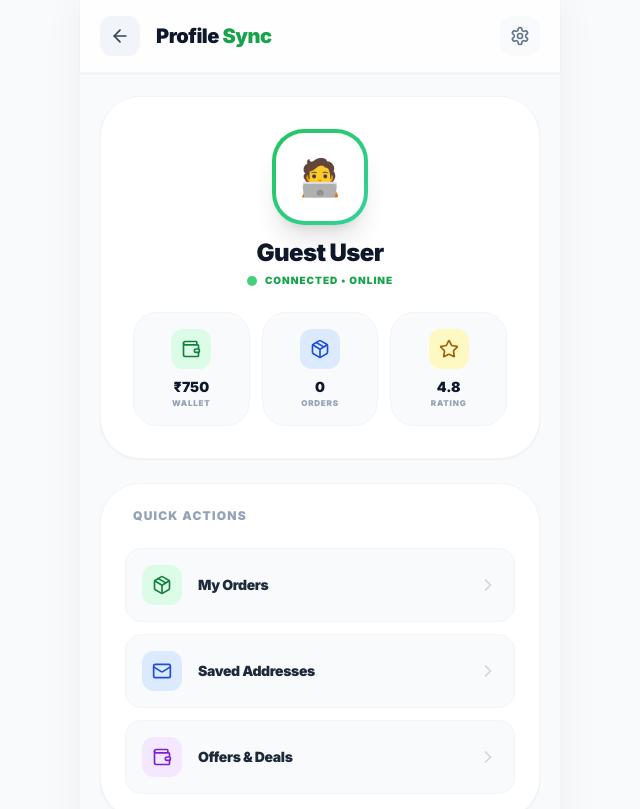
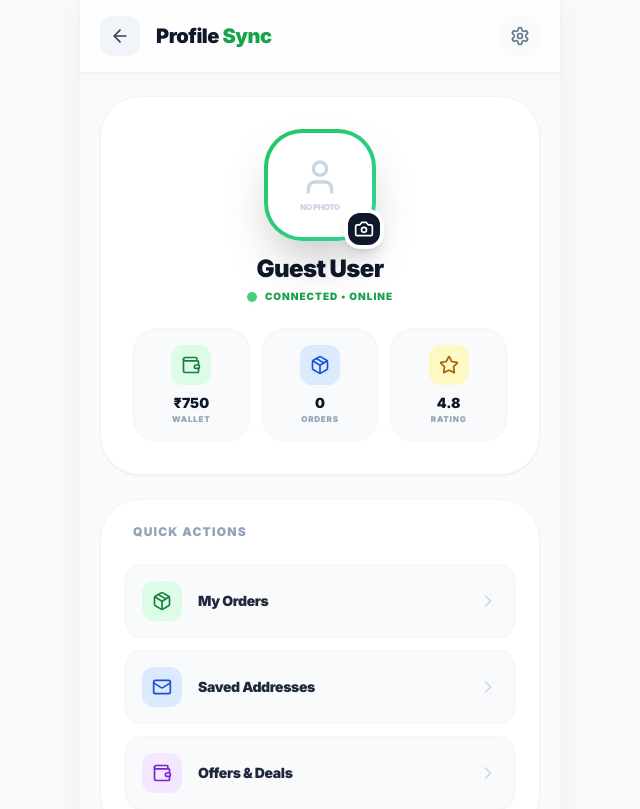
Before and after one commit to MANIMARAN-S67/DmartApp, a React (Vite) app in the folder frontend/: page /account in a window 1280 px wide. Shown: the top 809 px of the page, without its empty margins (320-960 px from the left). Built offline with nearby package versions, Linux system fonts and the light colour scheme.

Commit message:
Replace emoji picker with professional Photo Upload system in Profile page

```diff
--- a/frontend/src/pages/Account.jsx
+++ b/frontend/src/pages/Account.jsx
@@ -1,6 +1,6 @@
 import React, { useState, useEffect } from 'react';
 import { useNavigate } from 'react-router-dom';
-import { User, LogOut, Package, Wallet, Star, ArrowLeft, ChevronRight, Settings, Phone, Mail } from 'lucide-react';
+import { User, LogOut, Package, Wallet, Star, ArrowLeft, ChevronRight, Settings, Phone, Mail, Camera, Image as ImageIcon } from 'lucide-react';
 import api from '../utils/api';
 
 const Account = () => {
@@ -8,10 +8,9 @@ const Account = () => {
         name: localStorage.getItem('userName') || 'Guest User',
         email: localStorage.getItem('userEmail') || 'guest@dmart.in',
         phone: localStorage.getItem('userPhone') || '+91 98765 43210',
-        emoji: localStorage.getItem('userEmoji') || '🧑‍💻'
+        photo: localStorage.getItem('userPhoto') || null
     });
     const [isOnline, setIsOnline] = useState(true);
-    const [showEmojiPicker, setShowEmojiPicker] = useState(false);
     const [orders, setOrders] = useState([]);
     const navigate = useNavigate();
 
@@ -34,15 +33,22 @@ const Account = () => {
         localStorage.removeItem('userName');
         localStorage.removeItem('userPhone');
         localStorage.removeItem('userEmail');
-        localStorage.removeItem('userEmoji');
+        localStorage.removeItem('userPhoto');
         navigate('/login');
     };
 
-    const updateEmoji = (newEmoji) => {
-        const updated = { ...user, emoji: newEmoji };
-        setUser(updated);
-        localStorage.setItem('userEmoji', newEmoji);
-        setShowEmojiPicker(false);
+    const handlePhotoChange = (e) => {
+        const file = e.target.files[0];
+        if (file) {
+            const reader = new FileReader();
+            reader.onloadend = () => {
+                const base64String = reader.result;
+                const updated = { ...user, photo: base64String };
+                setUser(updated);
+                localStorage.setItem('userPhoto', base64String);
+            };
+            reader.readAsDataURL(file);
+        }
     };
 
     const highlights = [
@@ -70,22 +76,38 @@ const Account = () => {
 
             <div className="px-5 pt-24 animate-slideUp">
                 <div className="bg-white rounded-[40px] p-8 border border-slate-100 shadow-sm mb-6 flex flex-col items-center text-center">
-                    <div className="relative">
+                    <div className="relative group">
                         <div
-                            onClick={() => setShowEmojiPicker(!showEmojiPicker)}
-                            className="w-24 h-24 rounded-[32px] bg-gradient-to-br from-green-500 to-emerald-400 p-1 mb-4 shadow-xl cursor-pointer active:scale-90 transition-all group"
+                            className="w-28 h-28 rounded-[38px] bg-gradient-to-br from-green-500 to-emerald-400 p-1 mb-4 shadow-2xl relative transition-all"
                         >
-                            <div className="w-full h-full bg-white rounded-[28px] flex items-center justify-center text-4xl group-hover:scale-110 transition-transform">
-                                {user.emoji}
+                            <div className="w-full h-full bg-white rounded-[34px] flex items-center justify-center overflow-hidden">
+                                {user.photo ? (
+                                    <img src={user.photo} alt="Profile" className="w-full h-full object-cover" />
+                                ) : (
+                                    <div className="flex flex-col items-center text-slate-300">
+                                        <User className="w-10 h-10" />
+                                        <span className="text-[8px] font-black uppercase tracking-tighter mt-1">No Photo</span>
+                                    </div>
+                                )}
                             </div>
+
+                            {/* Hidden File Input */}
+                            <input
+                                type="file"
+                                id="photo-upload"
+                                className="hidden"
+                                accept="image/*"
+                                onChange={handlePhotoChange}
+                            />
+
+                            {/* Edit Icon Button */}
+                            <label
+                                htmlFor="photo-upload"
+                                className="absolute -right-2 -bottom-2 w-10 h-10 bg-slate-900 border-4 border-white rounded-2xl flex items-center justify-center text-white cursor-pointer active:scale-90 transition-all shadow-lg hover:bg-green-600"
+                            >
+                                <Camera className="w-5 h-5" />
+                            </label>
                         </div>
-                        {showEmojiPicker && (
-                            <div className="absolute top-28 left-1/2 -translate-x-1/2 bg-white rounded-3xl shadow-2xl border border-slate-100 p-4 grid grid-cols-4 gap-2 z-[100] w-[200px] animate-slideUp">
-                                {['🧑‍💻', '🛒', '📦', '🍏', '🥑', '🍔', '🍕', '🚀', '🎁', '😎', '⚡', '🔥'].map(e => (
-                                    <button key={e} onClick={() => updateEmoji(e)} className="text-2xl hover:bg-slate-50 p-2 rounded-xl active:scale-90 transition-all">{e}</button>
-                                ))}
-                            </div>
-                        )}
                     </div>
                     <h2 className="text-2xl font-black text-slate-900 tracking-tight leading-none mb-2">{user.name}</h2>
                     <div className="flex items-center gap-2 mb-6 cursor-pointer" onClick={() => setIsOnline(!isOnline)}>
```
